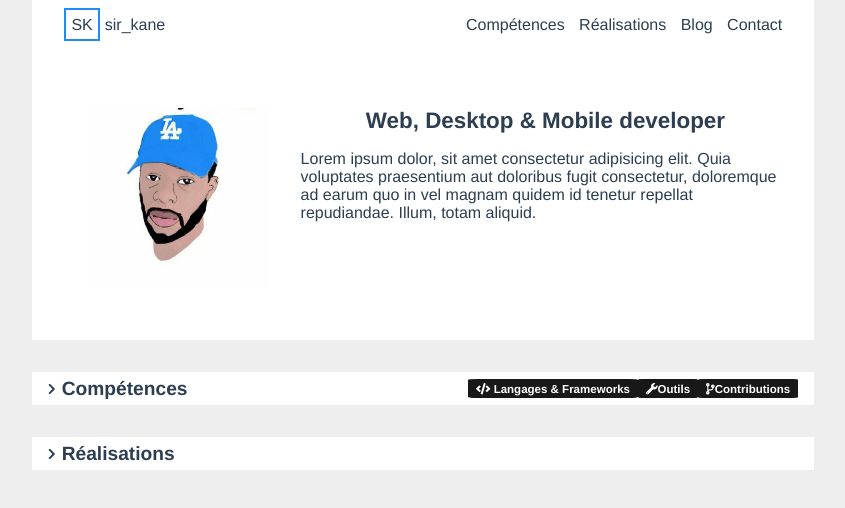
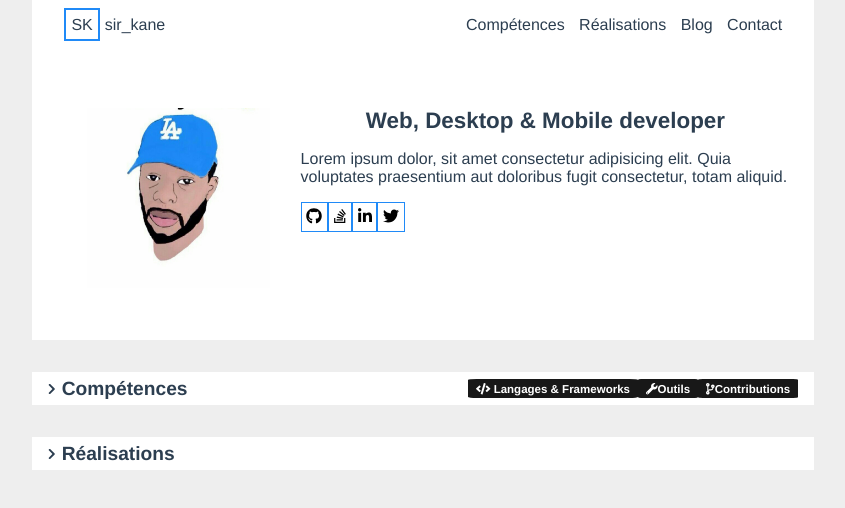
Before and after one commit to sir-kain/sir-kane, a Vue app: page /#/ in a window 1280 px wide. Shown: the top 508 px of the page, without its empty margins (217-1062 px from the left). Built offline with nearby package versions, Linux system fonts and the light colour scheme.

Commit message:
[Icons] add fontawesome

```diff
--- a/package.json
+++ b/package.json
@@ -14,6 +14,8 @@
   },
   "dependencies": {
     "@fortawesome/fontawesome-svg-core": "^1.2.0",
+    "@fortawesome/free-brands-svg-icons": "^5.1.1",
+    "@fortawesome/free-regular-svg-icons": "^5.1.0",
     "@fortawesome/free-solid-svg-icons": "^5.1.0",
     "@fortawesome/vue-fontawesome": "^0.1.0",
     "npm": "^6.1.0",
--- a/src/components/hero/Hero.vue
+++ b/src/components/hero/Hero.vue
@@ -6,17 +6,32 @@
     <div class="presentation">
       <h1>Web, Desktop & Mobile developer</h1>
       <p>
-        Lorem ipsum dolor, sit amet consectetur adipisicing elit. Quia voluptates praesentium aut doloribus fugit consectetur, doloremque ad earum quo in vel magnam quidem id tenetur repellat repudiandae. Illum, totam aliquid.
+        Lorem ipsum dolor, sit amet consectetur adipisicing elit. Quia voluptates praesentium aut doloribus fugit consectetur, totam aliquid.
       </p>
+      <ul>
+        <li><a href="#" title="github"><font-awesome-icon :icon="['fab', 'github']" /></a></li>
+        <li><a href="#" title="stackoverflow"><font-awesome-icon :icon="['fab', 'stack-overflow']" /></a></li>
+        <li><a href="#" title="linkedin"><font-awesome-icon :icon="['fab', 'linkedin-in']" /></a></li>
+        <li><a href="#" title="twitter"><font-awesome-icon :icon="['fab', 'twitter']" /></a></li>
+      </ul>
     </div>
   </div>
 </template>
 
 <script>
+
+import { library } from '@fortawesome/fontawesome-svg-core'
+import { faStackOverflow, faGithub, faLinkedinIn, faTwitter } from '@fortawesome/free-brands-svg-icons'
+import { FontAwesomeIcon } from '@fortawesome/vue-fontawesome'
+
+library.add(faStackOverflow, faGithub, faLinkedinIn, faTwitter)
 export default {
   // name: 'hero',
   props: {
     msg: String
+  },
+  components: {
+    FontAwesomeIcon
   }
 }
 </script>
@@ -35,6 +50,17 @@ export default {
   h1 {
     text-align: center;
   }
+  ul {
+    li {
+      border: 1px solid #208AF7;
+      padding: .3rem;
+      cursor: pointer;
+      a {
+        text-decoration: none;
+        color: #000000;
+      }
+    }
+  }
 }
 .img-hero {
   place-self: center;
@@ -52,7 +78,7 @@ img {
   }
   .presentation {
     text-align: center;
-    padding: 0 15%;
+    padding: 1rem 15%;
   }
 }
 @media screen and (max-width: 540px) {
@@ -65,7 +91,7 @@ img {
   }
   .presentation {
     text-align: center;
-    padding: 0 5%;
+    padding: 1rem 5%;
   }
 }
 </style>
```
Also changed, not shown: 1 other file (tests, documents, lock files or other folders).
